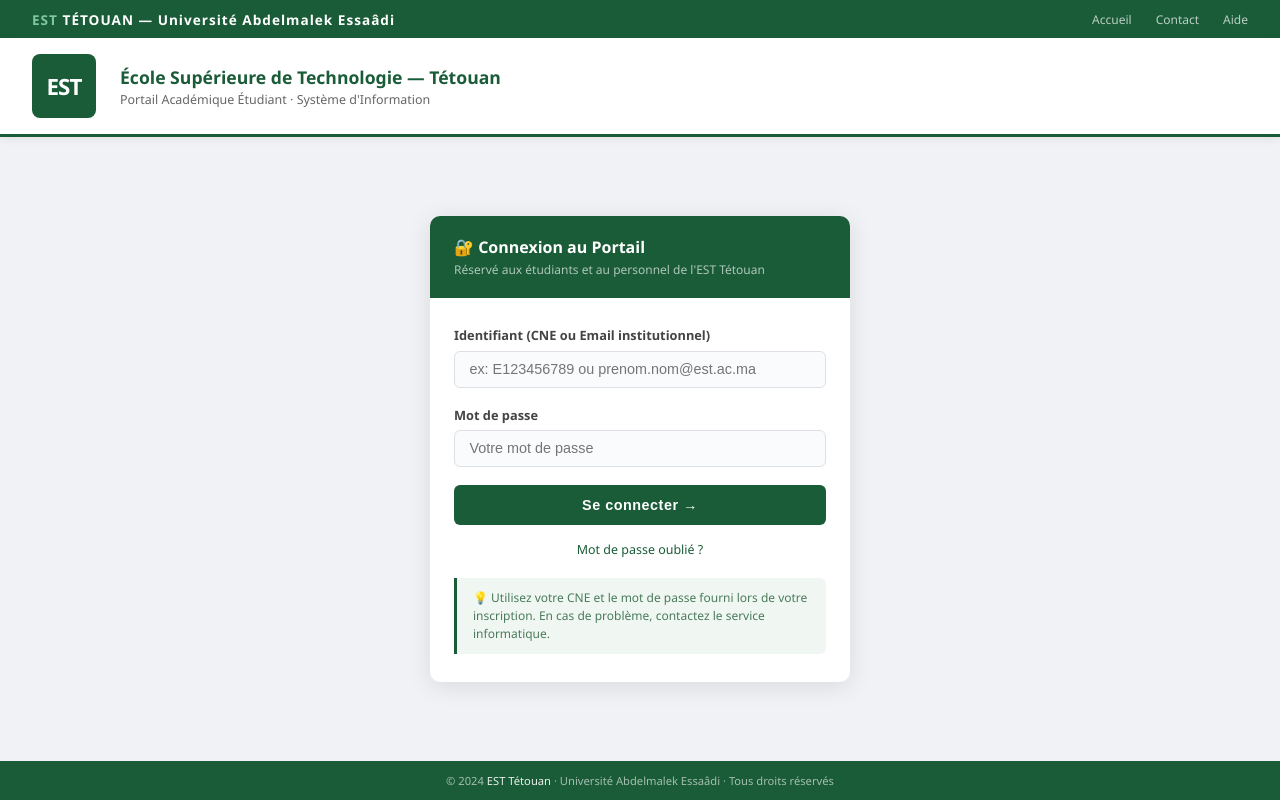
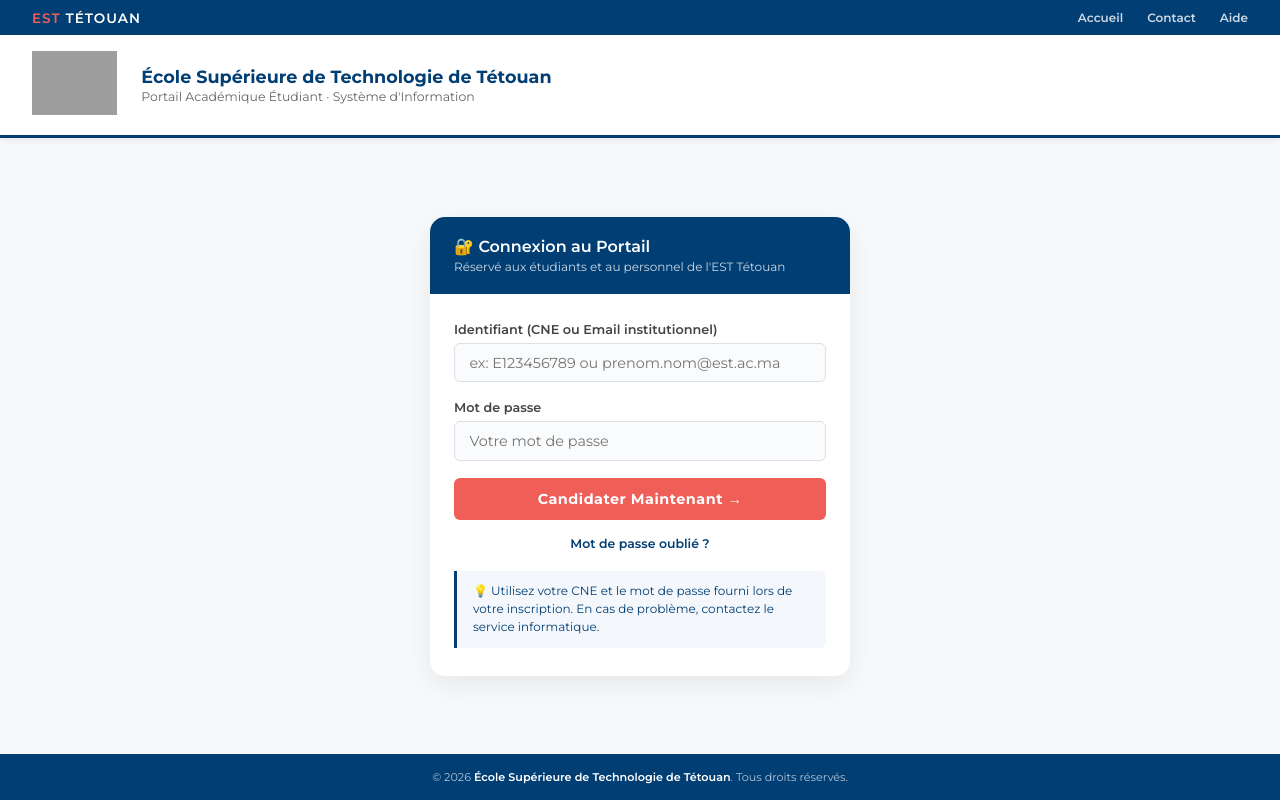
Before and after one commit to issama17/ctf_production, a Flask app: page /lab/sqli/login in a window 1280 px wide. Run offline with Flask 3, Linux system fonts and the light colour scheme; grey boxes are pictures that could not be loaded.

Commit message:
Update SQLi lab UI to precisely match EST Tetouan brand identity

```diff
--- a/templates/lab/sqli_login.html
+++ b/templates/lab/sqli_login.html
@@ -4,45 +4,42 @@
   <meta charset="UTF-8">
   <meta name="viewport" content="width=device-width, initial-scale=1.0">
   <title>EST Tétouan — Portail Étudiant</title>
+  <link href="https://fonts.googleapis.com/css2?family=Montserrat:wght@400;600;700;900&display=swap" rel="stylesheet">
   <style>
     * { box-sizing: border-box; margin: 0; padding: 0; }
     body {
-      background: #f0f2f5;
-      font-family: 'Segoe UI', Arial, sans-serif;
+      background: #F8F9FA;
+      font-family: 'Montserrat', sans-serif;
       min-height: 100vh;
       display: flex;
       flex-direction: column;
     }
     .topbar {
-      background: #1a5c38;
+      background: #013E74;
       padding: 0.6rem 2rem;
       display: flex;
       align-items: center;
       justify-content: space-between;
     }
     .topbar-logo { color: white; font-size: 0.85rem; font-weight: 600; letter-spacing: 1px; }
-    .topbar-logo span { color: #7ec8a0; }
+    .topbar-logo span { color: #F05E58; }
     .topbar-links { display: flex; gap: 1.5rem; }
-    .topbar-links a { color: rgba(255,255,255,0.7); font-size: 0.75rem; text-decoration: none; }
+    .topbar-links a { color: rgba(255,255,255,0.8); font-size: 0.75rem; text-decoration: none; font-weight: 600; }
     .topbar-links a:hover { color: white; }
     .header {
       background: white;
-      border-bottom: 3px solid #1a5c38;
+      border-bottom: 3px solid #013E74;
       padding: 1rem 2rem;
       display: flex;
       align-items: center;
       gap: 1.5rem;
       box-shadow: 0 2px 8px rgba(0,0,0,0.08);
     }
-    .header-logo {
-      width: 64px; height: 64px;
-      background: #1a5c38;
-      border-radius: 8px;
-      display: flex; align-items: center; justify-content: center;
-      color: white; font-size: 1.4rem; font-weight: 900;
-      letter-spacing: -1px; flex-shrink: 0;
+    .header-logo img {
+      height: 64px;
+      object-fit: contain;
     }
-    .header-text h1 { font-size: 1.1rem; color: #1a5c38; font-weight: 700; }
+    .header-text h1 { font-size: 1.1rem; color: #013E74; font-weight: 700; }
     .header-text p { font-size: 0.78rem; color: #666; margin-top: 2px; }
     .main {
       flex: 1; display: flex;
@@ -50,56 +47,59 @@
       padding: 2rem 1rem;
     }
     .login-container {
-      background: white; border-radius: 10px;
-      box-shadow: 0 4px 24px rgba(0,0,0,0.1);
+      background: white; border-radius: 15px;
+      box-shadow: 0 8px 30px rgba(0,0,0,0.08);
       width: 100%; max-width: 420px; overflow: hidden;
     }
-    .login-header { background: #1a5c38; padding: 1.25rem 1.5rem; color: white; }
+    .login-header { background: #013E74; padding: 1.25rem 1.5rem; color: white; }
     .login-header h2 { font-size: 1rem; font-weight: 600; margin-bottom: 0.2rem; }
-    .login-header p { font-size: 0.75rem; color: rgba(255,255,255,0.65); }
+    .login-header p { font-size: 0.75rem; color: rgba(255,255,255,0.8); }
     .login-body { padding: 1.75rem 1.5rem; }
     label { display: block; font-size: 0.8rem; color: #444; font-weight: 600; margin-bottom: 0.4rem; }
     input[type=text], input[type=password] {
       width: 100%; border: 1px solid #dde0e6; border-radius: 6px;
       padding: 0.6rem 0.9rem; font-size: 0.9rem; color: #222;
       margin-bottom: 1.1rem; background: #fafbfc;
+      font-family: 'Montserrat', sans-serif;
       transition: border-color 0.2s, box-shadow 0.2s;
     }
     input:focus {
-      outline: none; border-color: #1a5c38;
-      box-shadow: 0 0 0 3px rgba(26,92,56,0.1); background: white;
+      outline: none; border-color: #013E74;
+      box-shadow: 0 0 0 3px rgba(1,62,116,0.15); background: white;
     }
     .btn-login {
-      width: 100%; background: #1a5c38; color: white;
+      width: 100%; background: #F05E58; color: white;
       border: none; border-radius: 6px; padding: 0.75rem;
-      font-size: 0.9rem; font-weight: 600; cursor: pointer;
-      transition: background 0.2s; letter-spacing: 0.5px;
+      font-size: 0.9rem; font-weight: 700; cursor: pointer;
+      font-family: 'Montserrat', sans-serif;
+      transition: background 0.2s, transform 0.1s; letter-spacing: 0.5px;
     }
-    .btn-login:hover { background: #145230; }
+    .btn-login:hover { background: #d9534f; transform: translateY(-1px); }
     .error {
       background: #fff0f2; border: 1px solid #ffcdd5;
       border-radius: 6px; color: #c0392b; font-size: 0.8rem;
       padding: 0.65rem 0.9rem; margin-bottom: 1rem;
       display: flex; align-items: center; gap: 0.5rem;
+      font-weight: 600;
     }
     .error::before { content: "⚠"; }
     .forgot { text-align: center; margin-top: 1rem; font-size: 0.78rem; }
-    .forgot a { color: #1a5c38; text-decoration: none; }
+    .forgot a { color: #013E74; text-decoration: none; font-weight: 600; }
     .info-note {
-      background: #f0f7f3; border-left: 3px solid #1a5c38;
+      background: #f4f8fc; border-left: 3px solid #013E74;
       border-radius: 0 6px 6px 0; padding: 0.7rem 1rem;
-      font-size: 0.75rem; color: #4a7a5a; margin-top: 1.25rem; line-height: 1.5;
+      font-size: 0.75rem; color: #013E74; margin-top: 1.25rem; line-height: 1.5;
     }
     footer {
-      background: #1a5c38; color: rgba(255,255,255,0.6);
-      text-align: center; font-size: 0.7rem; padding: 0.75rem;
+      background: #013E74; color: rgba(255,255,255,0.7);
+      text-align: center; font-size: 0.7rem; padding: 1rem;
     }
-    footer span { color: rgba(255,255,255,0.9); }
+    footer span { color: white; font-weight: 600; }
   </style>
 </head>
 <body>
   <div class="topbar">
-    <div class="topbar-logo"><span>EST</span> TÉTOUAN — Université Abdelmalek Essaâdi</div>
+    <div class="topbar-logo"><span>EST</span> TÉTOUAN</div>
     <div class="topbar-links">
       <a href="#">Accueil</a>
       <a href="#">Contact</a>
@@ -108,9 +108,11 @@
   </div>
 
   <div class="header">
-    <div class="header-logo">EST</div>
+    <div class="header-logo">
+      <img src="https://www.est.uae.ma/assets/img/logo.png" alt="EST Tetouan Logo">
+    </div>
     <div class="header-text">
-      <h1>École Supérieure de Technologie — Tétouan</h1>
+      <h1>École Supérieure de Technologie de Tétouan</h1>
       <p>Portail Académique Étudiant · Système d'Information</p>
     </div>
   </div>
@@ -135,7 +137,7 @@
           <label>Mot de passe</label>
           <input type="password" name="password" placeholder="Votre mot de passe">
 
-          <button type="submit" class="btn-login">Se connecter →</button>
+          <button type="submit" class="btn-login">Candidater Maintenant →</button>
         </form>
 
         <div class="forgot"><a href="#">Mot de passe oublié ?</a></div>
@@ -148,6 +150,6 @@
     </div>
   </div>
 
-  <footer>© 2024 <span>EST Tétouan</span> · Université Abdelmalek Essaâdi · Tous droits réservés</footer>
+  <footer>© 2026 <span>École Supérieure de Technologie de Tétouan</span>. Tous droits réservés.</footer>
 </body>
 </html>
```
Also changed, not shown: templates/lab/sqli_admin.html (+31 -26 lines).
